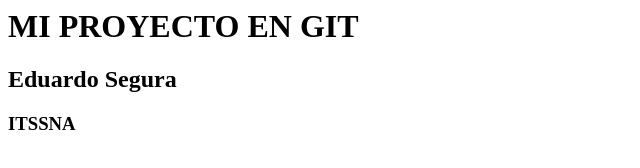
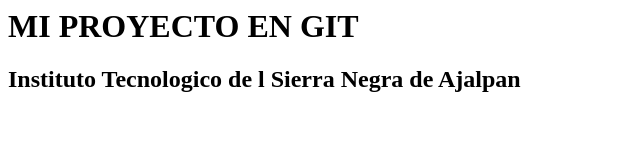
Before and after one commit to 464lalosegura/miproyecto, a plain HTML site: page index.html in a window 1280 px wide. Shown: the whole page, without its empty margins (0-640 px from the left). Drawn offline with Linux system fonts and the light colour scheme.

Commit message:
Agregue el nombre del instituto

```diff
--- a/index.html
+++ b/index.html
@@ -1,3 +1,2 @@
 <h1>MI PROYECTO EN GIT</h1>
-<h2>Eduardo Segura</h2>
-<h3>ITSSNA</h3>
+<h2>Instituto Tecnologico de l Sierra Negra de Ajalpan</h2>
```
